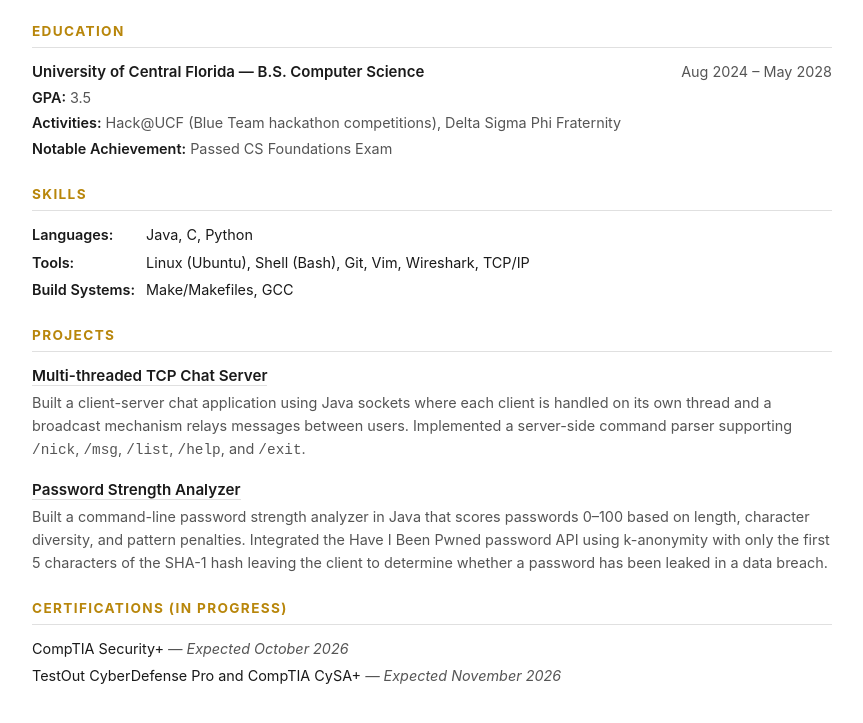
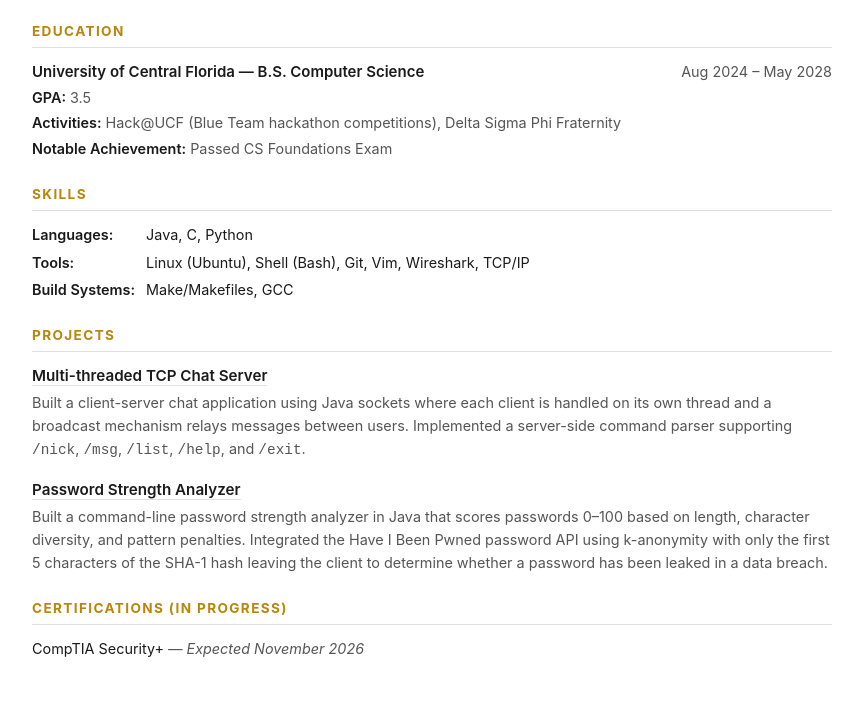
Before and after one commit to alecrosenberg/alecrosenberg.github.io, a plain HTML site: page index.html in a window 1280 px wide. Shown: the part 125-848 px from the top of the page, without its empty margins (208-1071 px from the left). Drawn offline with Linux system fonts and the light colour scheme.

Commit message:
Update index.html

```diff
--- a/index.html
+++ b/index.html
@@ -291,10 +291,7 @@
         <section>
             <h2>Certifications (In Progress)</h2>
             <div class="cert">
-                CompTIA Security+ <span class="cert-status">— Expected October 2026</span>
-            </div>
-            <div class="cert">
-                TestOut CyberDefense Pro and CompTIA CySA+ <span class="cert-status">— Expected November 2026</span>
+                CompTIA Security+ <span class="cert-status">— Expected November 2026</span>
             </div>
         </section>
 
```
